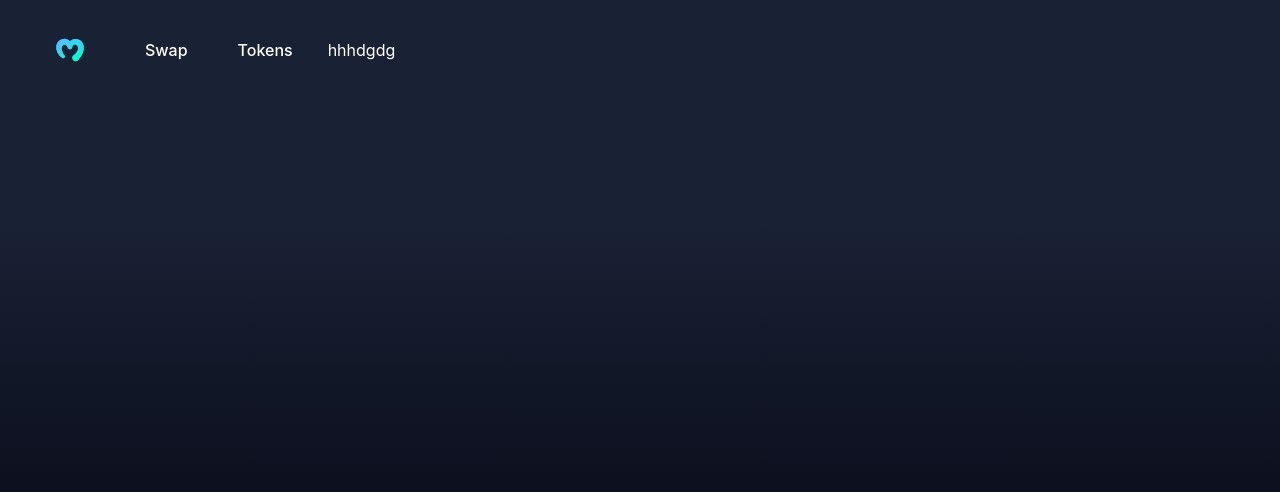
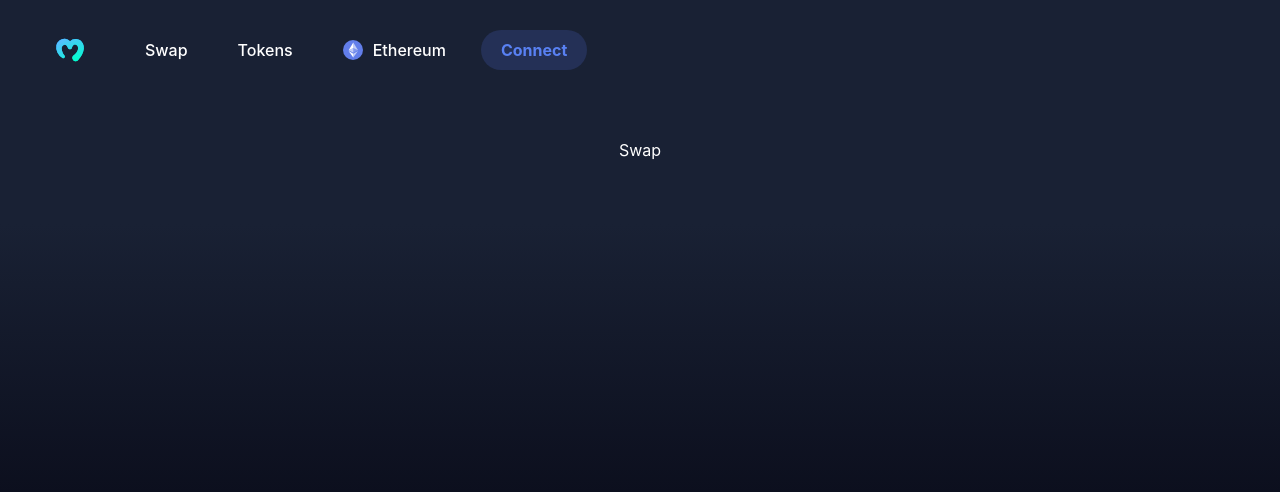
Before and after one commit to hgrey-dev/NewDexRepo, a React (Create React App) app in the folder dex/: page / in a window 1280 px wide. Shown: the top 492 px of the page. Built offline with nearby package versions, Linux system fonts and the light colour scheme.

Commit message:
Header css and routes

```diff
--- a/dex/public/index.html
+++ b/dex/public/index.html
@@ -24,7 +24,7 @@
       work correctly both with client-side routing and a non-root public URL.
       Learn how to configure a non-root public URL by running `npm run build`.
     -->
-    <title>Moralis DEX</title>
+    <title>My DEX</title>
   </head>
   <body>
     <noscript>You need to enable JavaScript to run this app.</noscript>
--- a/dex/src/App.js
+++ b/dex/src/App.js
@@ -1,11 +1,22 @@
 import "./App.css";
 import Header from "./components/Header"
+import {Routes, Route } from "react-router-dom"
+import Tokens from "./components/Tokens"
+import Swap from "./components/Swap"
 
 function App() {
   return (
   <>
   <div className="App">
   <Header/>
+  <div className="mainWindow">
+    <Routes>
+    <Route path='/' element={<Swap/>} />
+    <Route path='/tokens' element={<Tokens/>} />
+    </Routes>
+
+
+  </div>
   </div>
 
   </>
--- a/dex/src/components/Header.js
+++ b/dex/src/components/Header.js
@@ -1,20 +1,28 @@
-import React from 'react'
-import Eth from "../eth.svg"
-import Logo from "../moralis-logo.svg"
+import React from "react";
+import Eth from "../eth.svg";
+import Logo from "../moralis-logo.svg";
 
-function Header() {
+function Header(connect) {
   return (
     <div>
       <header>
-        <div className='leftH'>
-          <img src={Logo} alt='logo' className='logo'/>
-          <div className='headerItem'>Swap</div>
-          <div className='headerItem'>Tokens</div>
-          hhhdgdg
+        <div className="leftH">
+          <img src={Logo} alt="logo" className="logo" />
+          <div className="headerItem">Swap</div>
+          <div className="headerItem">Tokens</div>
+          <div className="rightH">
+            <div className="headerItem">
+              <img src={Eth} alt="eth logo" className="eth" />
+              Ethereum
+            </div>
+            <div className="connectButton" onClick={connect}>
+Connect
+            </div>
+          </div>
         </div>
       </header>
-      </div>
-  )
+    </div>
+  );
 }
 
-export default Header
+export default Header;
```
